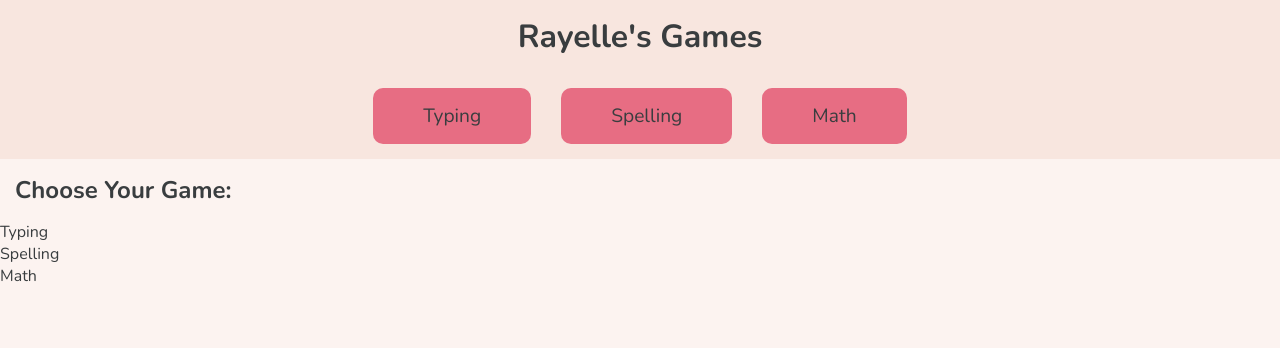
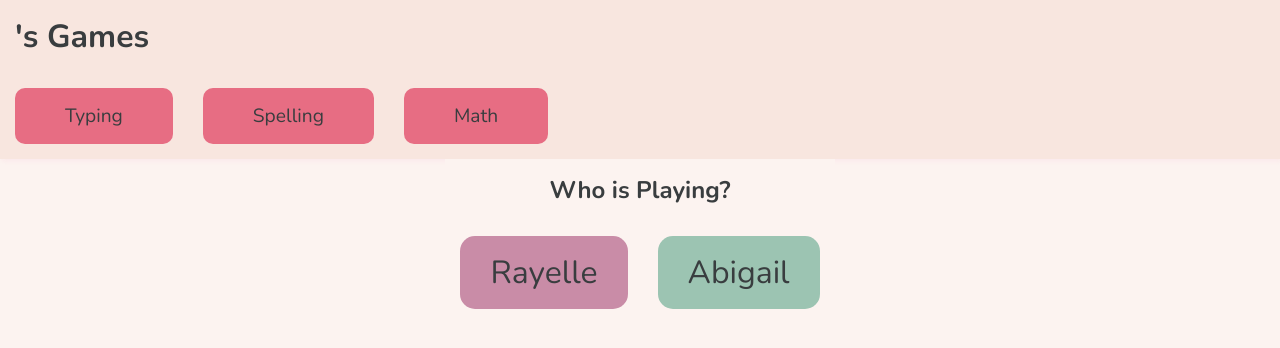
Before and after one commit to bweppl1/toddler-learning-games, a React (Vite) app in the folder client/: page / in a window 1280 px wide. Shown: the top 348 px of the page. Built offline with nearby package versions, Linux system fonts and the light colour scheme.

Commit message:
latest vers

```diff
--- a/client/src/App.jsx
+++ b/client/src/App.jsx
@@ -1,23 +1,74 @@
-import { useState } from "react";
+import { useState, useEffect } from "react";
 import { BrowserRouter, Routes, Route } from "react-router-dom";
 import NavBar from "./components/NavBar";
 import Home from "./pages/Home";
 import MathGame from "./pages/MathGame";
 import TypingGame from "./pages/TypingGame";
 import SpellingGame from "./pages/SpellingGame";
+import UserStats from "./components/UserStats";
 
 function App() {
+  const [currentUser, setCurrentUser] = useState("");
+  const [userData, setUserData] = useState(() => {
+    const savedData = localStorage.getItem("toddlerLearningUsers");
+    return savedData
+      ? JSON.parse(savedData)
+      : {
+          rayelle: { points: 0, level: 0 },
+          abigail: { points: 0, level: 0 },
+        };
+  });
+
+  useEffect(() => {
+    localStorage.setItem("toddlerLearningUsers", JSON.stringify(userData));
+  }, [userData]);
+
+  const addPoints = (amount) => {
+    if (!currentUser) return;
+
+    setUserData((prev) => {
+      const newPoints = prev[currentUser].points + amount;
+      const shouldLevelUp = newPoints > 14;
+
+      return {
+        ...prev,
+        [currentUser]: {
+          ...prev[currentUser],
+          points: shouldLevelUp ? 0 : newPoints,
+          level: shouldLevelUp
+            ? prev[currentUser].level + 1
+            : prev[currentUser].level,
+        },
+      };
+    });
+  };
+
   return (
     <div className="App">
       <BrowserRouter>
-        <NavBar />
-        <div className="pages">
-          <Routes>
-            <Route path="/" element={<Home />} />
-            <Route path="/typing" element={<TypingGame />} />
-            <Route path="/spelling" element={<SpellingGame />} />
-            <Route path="/math" element={<MathGame />} />
-          </Routes>
+        <NavBar currentUser={currentUser} />
+        <div className="body">
+          <div className="pages">
+            <Routes>
+              <Route
+                path="/"
+                element={<Home onUserChange={setCurrentUser} />}
+              />
+              <Route
+                path="/typing"
+                element={<TypingGame addPoints={addPoints} />}
+              />
+              <Route
+                path="/spelling"
+                element={<SpellingGame addPoints={addPoints} />}
+              />
+              <Route
+                path="/math"
+                element={<MathGame addPoints={addPoints} />}
+              />
+            </Routes>
+          </div>
+          <UserStats currentUser={currentUser} userData={userData} />
         </div>
       </BrowserRouter>
     </div>
--- a/client/src/components/NavBar.jsx
+++ b/client/src/components/NavBar.jsx
@@ -1,11 +1,11 @@
 import { Link } from "react-router-dom";
 
-const NavBar = () => {
+const NavBar = ({ currentUser }) => {
   return (
     <div className="navBar">
       <h1>
         <Link to="/" className="title">
-          Rayelle's Games
+          {currentUser.toUpperCase()}'s Games
         </Link>
       </h1>
 
--- /dev/null
+++ b/client/src/components/UserStats.jsx
@@ -0,0 +1,41 @@
+import { useState, useEffect } from "react";
+
+const UserStats = ({ currentUser, userData }) => {
+  if (!currentUser) return null;
+
+  const renderPips = () => {
+    let pips = [];
+    let pts = userData[currentUser].points;
+
+    let emptyPips = 14 - pts;
+    for (let i = 0; i < pts; i++) {
+      pips.push(<div key={`full-${i}`} className="pip full"></div>);
+    }
+    for (let i = 0; i < emptyPips; i++) {
+      pips.push(<div key={` empty-${i}`} className="pip"></div>);
+    }
+
+    return pips;
+  };
+
+  return (
+    <div className="userStats">
+      <h2>User Stats</h2>
+      <div>
+        <h3>Player: {currentUser.toUpperCase()}</h3>
+      </div>
+      <div className="statDisplay">
+        <div>
+          <h3>Points</h3>
+          <div className="pipDisplay">{renderPips()}</div>
+        </div>
+        <h3>Level</h3>
+        <div className="levelDisplay">
+          <h1>{userData[currentUser].level}</h1>
+        </div>
+      </div>
+    </div>
+  );
+};
+
+export default UserStats;
--- a/client/src/index.css
+++ b/client/src/index.css
@@ -28,6 +28,10 @@ body {
   min-height: 100vh;
 }
 
+div.body {
+  display: flex;
+}
+
 a {
   text-decoration: none;
 }
@@ -51,13 +55,11 @@ div.navBar {
   background-color: var(--background);
   display: flex;
   flex-direction: column;
-  justify-content: center;
-  text-align: center;
+  box-shadow: 2px 2px 5px rgba(233, 43, 131, 0.05);
 }
 
 ul.navLinks {
   display: flex;
-  margin: 0 auto;
 }
 
 button.navLink {
@@ -80,6 +82,72 @@ div.pages {
   margin: auto;
 }
 
+/* HOME */
+
+div.Home {
+  text-align: center;
+}
+
+button.rayelle {
+  background-color: var(--purple);
+}
+
+button.rayelle:hover {
+  background-color: lightsalmon;
+}
+
+button.abigail {
+  background-color: var(--green);
+}
+
+button.abigail:hover {
+  background-color: lightgreen;
+}
+
+button.abigail, button.rayelle {
+  padding: 15px 30px;
+  font-size: 2rem;
+  border-radius: 15px;
+  border: 0;
+  margin: 15px;
+}
+
+/* USER STATS  */
+
+div.userStats {
+  width: 15%;
+}
+
+div.pipDisplay {
+  display: flex;
+  align-items: center;
+  flex-wrap: wrap;
+}
+
+div.statDisplay {
+  display: flex;
+  flex-direction: column;
+}
+
+div.pip {
+  border: 2px solid var(--green);
+  border-radius: 50%;
+  height: 25px;
+  width: 25px;
+  margin: 5px;
+}
+
+div.full {
+  background-color: var(--green);
+}
+
+div.levelDisplay h1 {
+  margin: 0 15px;
+}
+
+h3 {
+  margin: 10px;
+}
 
 /* TYPING GAME  */
 
--- a/client/src/pages/Home.jsx
+++ b/client/src/pages/Home.jsx
@@ -1,20 +1,16 @@
-import { Link } from "react-router-dom";
-
-const Home = () => {
+const Home = ({ onUserChange }) => {
   return (
     <div className="Home">
-      <h2>Choose Your Game:</h2>
-      <ul>
-        <li>
-          <Link to="/typing">Typing</Link>
-        </li>
-        <li>
-          <Link to="/spelling">Spelling</Link>
-        </li>
-        <li>
-          <Link to="/math">Math</Link>
-        </li>
-      </ul>
+      <h2>Who is Playing?</h2>
+
+      <div className="userButtons">
+        <button className="rayelle" onClick={() => onUserChange("rayelle")}>
+          Rayelle
+        </button>
+        <button className="abigail" onClick={() => onUserChange("abigail")}>
+          Abigail
+        </button>
+      </div>
     </div>
   );
 };
--- a/client/src/pages/MathGame.jsx
+++ b/client/src/pages/MathGame.jsx
@@ -2,7 +2,7 @@ import { useState, useEffect } from "react";
 import correctSound from "../assets/sounds/correct.mp3";
 import incorrectSound from "../assets/sounds/incorrect.wav";
 
-const MathGame = () => {
+const MathGame = ({ addPoints }) => {
   const [number1, setNumber1] = useState(null);
   const [number2, setNumber2] = useState(null);
   const [equation, setEquation] = useState("");
@@ -44,6 +44,7 @@ const MathGame = () => {
     if (isCorrect) {
       audio.correct.currentTime = 0;
       audio.correct.play();
+      addPoints(1);
 
       setTimeout(() => {
         generateEquation();
--- a/client/src/pages/SpellingGame.jsx
+++ b/client/src/pages/SpellingGame.jsx
@@ -2,7 +2,7 @@ import { useState, useEffect } from "react";
 import correctSound from "../assets/sounds/word_completed.wav";
 import incorrectSound from "../assets/sounds/incorrect.wav";
 
-const SpellingGame = () => {
+const SpellingGame = ({ addPoints }) => {
   const [wordToSpell, setWordToSpell] = useState("");
   const [previousWord, setPreviousWord] = useState("");
   const [userSpelling, setUserSpelling] = useState("");
@@ -16,7 +16,7 @@ const SpellingGame = () => {
   });
 
   const words = [
-    "tooth",
+    "apple",
     "mom",
     "dad",
     "fish",
@@ -50,6 +50,7 @@ const SpellingGame = () => {
         message: "Correct!",
         isCorrect,
       });
+      addPoints(1);
 
       setTimeout(() => {
         generateWord();
--- a/client/src/pages/TypingGame.jsx
+++ b/client/src/pages/TypingGame.jsx
@@ -3,7 +3,7 @@ import correctSound from "../assets/sounds/correct.mp3";
 import incorrectSound from "../assets/sounds/incorrect.wav";
 import wordCompleteSound from "../assets/sounds/word_completed.wav";
 
-const TypingGame = () => {
+const TypingGame = ({ addPoints }) => {
   const [word, setWord] = useState("");
   const [typedLetters, setTypedLetters] = useState([]);
   const [currentIndex, setCurrentIndex] = useState(0);
@@ -29,6 +29,11 @@ const TypingGame = () => {
     "help",
     "walk",
     "car",
+    "apple",
+    "Grandma",
+    "Grandpa",
+    "Pilon",
+    "Weppler",
   ];
 
   // typing feedback sounds
@@ -52,7 +57,6 @@ const TypingGame = () => {
 
       // Ignore non-alpha key presses
       if (!e.code.startsWith("Key")) {
-        number;
         return;
       }
 
@@ -63,10 +67,11 @@ const TypingGame = () => {
       const sound = correctKeyPress ? audio.correct : audio.incorrect;
       sound.currentTime = 0;
 
-      // If word is complete, play celebration sound
+      // Correct word tasks: sound, add points
       if (correctKeyPress && currentIndex === word.length - 1) {
         audio.wordComplete.currentTime = 0;
         audio.wordComplete.play();
+        addPoints(1);
       } else {
         sound.play();
       }
```
